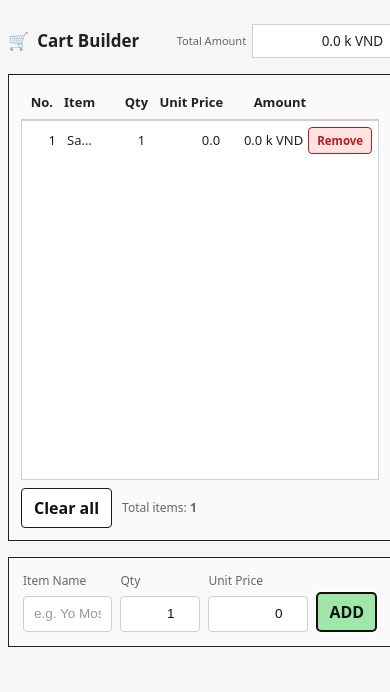
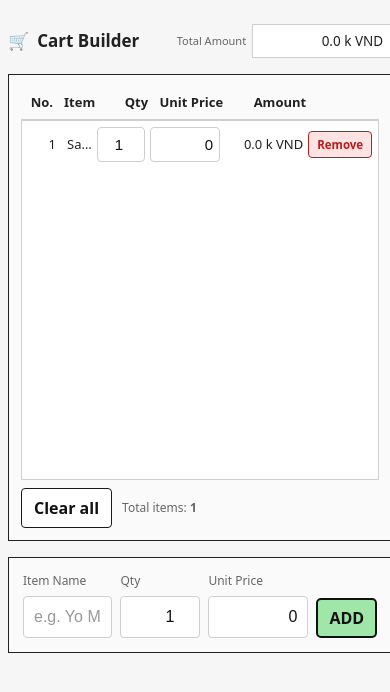
Before and after one commit to aveloxpro-ux/Shopping-Cart-TNS, a React (Vite) app: page / in a window 390 px wide. Both pictures are taken after typing "Sample" into the empty fields and a click on the button "ADD". Shown: the top 692 px of the page. Built offline with nearby package versions, Linux system fonts and the light colour scheme.

Commit message:
Update version v0.2

```diff
--- a/src/App.css
+++ b/src/App.css
@@ -16,7 +16,7 @@
 
 * { box-sizing: border-box; }
 html, body, #root { height: 100%; }
-html, body { overflow-x: hidden; }   /* <- prevent sideways scroll */
+html, body { overflow-x: hidden; }   /* prevent sideways scroll */
 body {
   margin: 0;
   font-family: ui-sans-serif, system-ui, -apple-system, Segoe UI, Roboto, "Helvetica Neue", Arial, "Apple Color Emoji","Segoe UI Emoji";
@@ -27,7 +27,7 @@ body {
 .wrap {
   max-width: 920px;
   margin: 24px auto;
-  padding: 0 12px 48px;              /* tighter side padding */
+  padding: 0 12px 48px;
   width: 100%;
 }
 
@@ -94,7 +94,7 @@ body {
 
 /* >>> Fixed 10-row viewport, scrollable when more rows <<< */
 .tableBody {
-  height: calc(10 * var(--row-h));     /* always show ~10 lines */
+  height: calc(10 * var(--row-h));
   overflow-y: auto;
   background: #fff;
   border: 1px solid var(--border);
@@ -120,6 +120,14 @@ body {
 
 .mono { font-variant-numeric: tabular-nums; }
 
+/* hide number spinners when .no-spin is present */
+.no-spin::-webkit-outer-spin-button,
+.no-spin::-webkit-inner-spin-button {
+  -webkit-appearance: none;
+  margin: 0;
+}
+.no-spin[type="number"] { -moz-appearance: textfield; }
+
 /* REMOVE button (red), smaller font than item name */
 .btn.remove {
   background: var(--red);
@@ -128,7 +136,7 @@ body {
   padding: 6px 10px;
   border-radius: 4px;
   font-weight: 600;
-  font-size: 12px;  /* smaller than item text */
+  font-size: 12px;
   cursor: pointer;
 }
 .btn.remove:hover { filter: brightness(0.98); }
@@ -153,13 +161,13 @@ body {
   background: var(--panel);
   padding: 14px;
   display: grid;
-  grid-template-columns: 1fr 120px 160px auto; /* desktop */
+  grid-template-columns: 1fr 100px 140px auto; /* wider buttons column */
   gap: 12px;
   align-items: end;
   width: 100%;
 }
 
-/* inputs — make actual typed text black & aligned nicely */
+/* inputs — make typed text black & >=16px to stop iOS zoom */
 .field { display: grid; gap: 6px; }
 .field label { font-size: 12px; color: var(--muted); }
 .field.narrow { max-width: 180px; }
@@ -168,14 +176,15 @@ body {
   width: 100%;
   border: 1px solid var(--border);
   background: #fff;
-  padding: 10px 12px;        /* a bit taller for better fit */
+  padding: 10px 12px;
   border-radius: 4px;
-  font-size: 14px;
-  line-height: 1.2;
-  color: #111;               /* typed text = black */
+  font-size: 16px;   /* ✅ prevent Safari auto-zoom */
+  line-height: 1.4;
+  color: #111;
 }
 .in::placeholder { color: #999; }
 .in.number { text-align: right; font-variant-numeric: tabular-nums; }
+.in.small { padding: 6px 6px; font-size: 15px; }
 
 /* actions / buttons */
 .actions { display: flex; justify-content: flex-end; }
@@ -186,7 +195,7 @@ body {
   border-radius: 4px;
   font-weight: 700;
   cursor: pointer;
-  color: #111;               /* default button text black */
+  color: #111;
 }
 .btn:hover { filter: brightness(0.98); }
 .btn.ghost  { background: #fff; }
@@ -201,8 +210,6 @@ body {
 }
 
 /* ---------- MOBILE LAYOUTS ---------- */
-
-/* <= 600px: tighten columns & gaps; shrink fonts slightly */
 @media (max-width: 600px) {
   .wrap { padding: 0 8px 40px; }
   .title { font-size: 17px; }
@@ -212,30 +219,29 @@ body {
     font-size: 14px;
   }
   .addPanel {
-    grid-template-columns: 1fr 90px 120px auto;          /* room for buttons */
+    grid-template-columns: 1fr 90px 120px auto;
     gap: 10px;
   }
   .totalBox {
-    grid-template-columns: auto 140px;                   /* label then value */
+    grid-template-columns: auto 140px; /* label then value */
     gap: 6px;
   }
   .totalLabel { text-align: right; font-size: 11px; }
   .totalValue { padding: 6px 8px; font-size: 14px; }
 }
 
-/* <= 420px: extra-compact */
 @media (max-width: 420px) {
-  :root { --row-h: 36px; }                               /* slightly shorter rows */
+  :root { --row-h: 36px; } /* slightly shorter rows */
   .tableHeader, .row {
-    grid-template-columns: 34px 1fr 48px 70px 78px 64px; /* fits ~360–400px */
+    grid-template-columns: 34px 1fr 48px 70px 78px 64px;
     gap: 5px;
     font-size: 13px;
   }
   .addPanel {
-    grid-template-columns: 1fr 80px 100px auto;          /* inputs + buttons */
+    grid-template-columns: 1fr 80px 100px auto;
     gap: 8px;
   }
-  .in { padding: 9px 10px; font-size: 13.5px; }
+  .in { padding: 9px 10px; font-size: 16px; }
   .btn { padding: 8px 12px; }
   .btn.remove { padding: 5px 8px; font-size: 11.5px; }
   .totalValue { font-size: 13.5px; }
--- a/src/App.jsx
+++ b/src/App.jsx
@@ -5,7 +5,7 @@ export default function App() {
   // ---------- State ----------
   const [items, setItems] = useState(() => {
     try {
-      const raw = localStorage.getItem("shopping_cart_items_v6");
+      const raw = localStorage.getItem("shopping_cart_items_v7");
       return raw ? JSON.parse(raw) : [];
     } catch {
       return [];
@@ -25,7 +25,7 @@ export default function App() {
 
   // ---------- Persistence ----------
   useEffect(() => {
-    localStorage.setItem("shopping_cart_items_v6", JSON.stringify(items));
+    localStorage.setItem("shopping_cart_items_v7", JSON.stringify(items));
   }, [items]);
 
   // Auto-scroll to the BOTTOM when a new row is added
@@ -143,8 +143,26 @@ export default function App() {
               >
                 <div className="col no">{idx + 1}</div>
                 <div className="col item itemCell">{it.name}</div>
-                <div className="col qty mono">{num(it.qty)}</div>
-                <div className="col unit mono">{num(it.price).toFixed(1)}</div>
+                <div className="col qty mono">
+                  <input
+                    className="in number small"
+                    type="number"
+                    min={1}
+                    value={it.qty}
+                    onChange={(e) => updateItem(setItems, it.id, { qty: clampInt(e.target.value, 1) })}
+                  />
+                </div>
+                <div className="col unit mono">
+                  {/* keep inline edit, but hide spinners */}
+                  <input
+                    className="in number small no-spin"
+                    type="number"
+                    step="0.1"
+                    min={0}
+                    value={it.price}
+                    onChange={(e) => updateItem(setItems, it.id, { price: clampFloat(e.target.value, 0) })}
+                  />
+                </div>
                 <div className="col amount mono">{fmtKVND(amount)}</div>
                 <div className="col action">
                   <button
@@ -196,11 +214,12 @@ export default function App() {
         </div>
         <div className="field narrow">
           <label>Unit Price</label>
+          {/* no spinners, numeric keypad on mobile */}
           <input
-            className="in number"
-            type="number"
-            min={0}
-            step="0.1"
+            className="in number no-spin"
+            type="text"
+            inputMode="decimal"
+            pattern="[0-9]*[.,]?[0-9]*"
             value={price}
             onChange={(e) => setPrice(clampFloat(e.target.value, 0))}
           />
@@ -226,7 +245,7 @@ export default function App() {
   );
 }
 
-/* ---------- Utils ---------- */
+/* ---------- Helpers ---------- */
 function uid() {
   return Date.now().toString(36) + Math.random().toString(36).slice(2);
 }
@@ -239,8 +258,10 @@ function clampInt(v, min = 0, max = Number.MAX_SAFE_INTEGER) {
   return Math.min(max, Math.max(min, x));
 }
 function clampFloat(v, min = 0, max = Number.MAX_VALUE) {
-  const x = num(v);
-  return Math.min(max, Math.max(min, x));
+  // allow "1,5" as 1.5, etc.
+  const x = Number(String(v).replace(",", "."));
+  const n = Number.isFinite(x) ? x : 0;
+  return Math.min(max, Math.max(min, n));
 }
 /** 10.0 k VND (number first, unit after) */
 function fmtKVND(v) {
@@ -253,3 +274,6 @@ function validate(name, qty, price) {
   if (price < 0) errs.push("Unit price must be ≥ 0.");
   return errs;
 }
+function updateItem(setter, id, patch) {
+  setter(prev => prev.map(it => (it.id === id ? { ...it, ...patch } : it)));
+}
```
